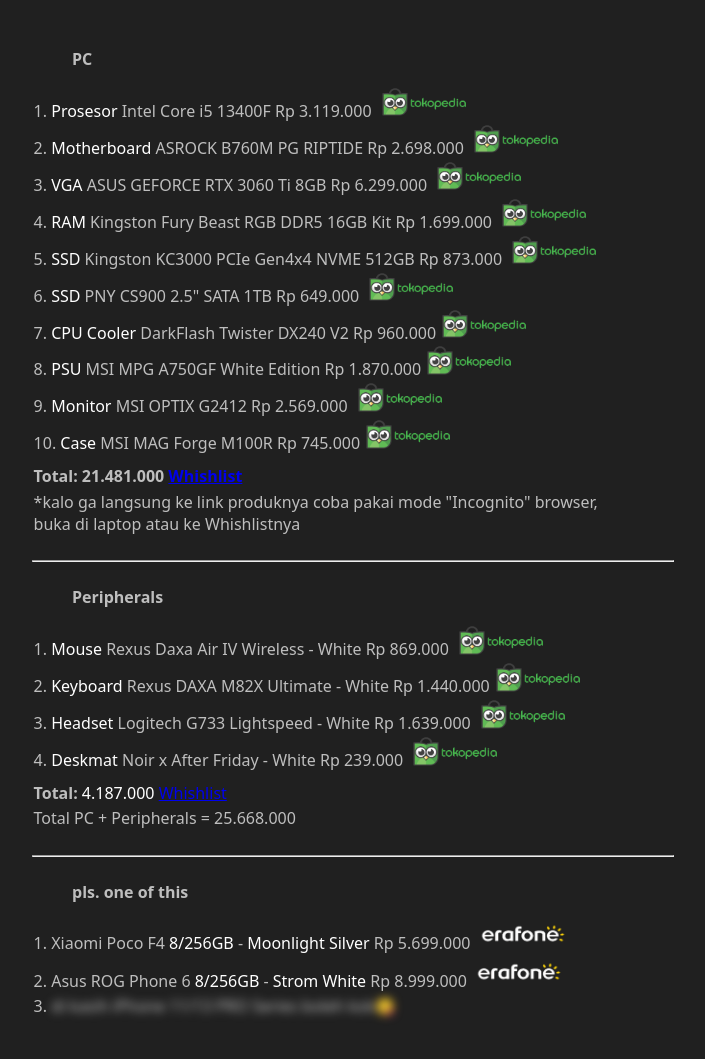
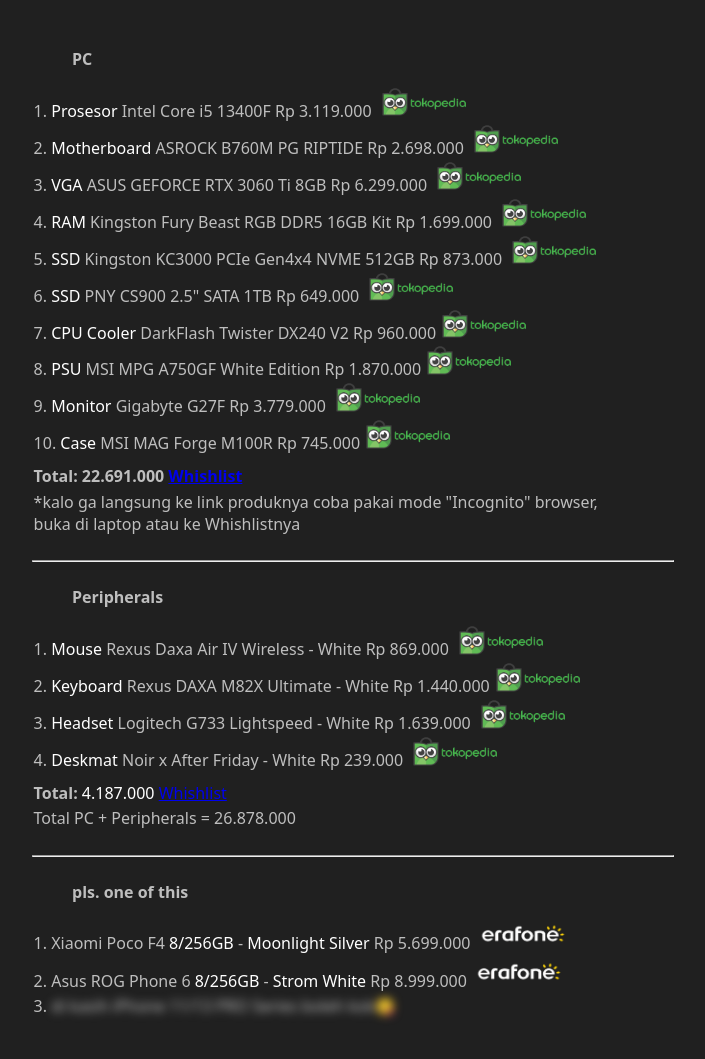
Before and after one commit to 12PIrlo/12pirlo.github.io, a plain HTML site: page List.html in a window 1280 px wide. Shown: the whole page, without its empty margins (308-1013 px from the left). Drawn offline with Linux system fonts and the light colour scheme.

Commit message:
Update List.html

```diff
--- a/List.html
+++ b/List.html
@@ -111,7 +111,9 @@
             padding: 0.1em;
         }
 
+
     </style>
+
 </head>
 <body>
 
@@ -130,10 +132,10 @@
         <li class="c-li"><span style="color: white;">SSD</span> PNY CS900 2.5" SATA 1TB Rp 649.000 <a href="https://tokopedia.link/ykQdhcXlyBb" target="_blank"><img src="tokped.png" alt=""></a></li>
         <li class="c-li"><span style="color: white;">CPU Cooler</span> DarkFlash Twister DX240 V2 Rp 960.000<a href="https://tokopedia.link/VpU7XpYlyBb" target="_blank"><img src="tokped.png" alt=""></a></li>
         <li class="c-li"><span style="color: white;">PSU</span> MSI MPG A750GF White Edition Rp 1.870.000<a href="https://tokopedia.link/Op1gMWAmyBb" target="_blank"><img src="tokped.png" alt=""></a></li>
-        <li class="c-li"><span style="color: white;">Monitor</span> MSI OPTIX G2412 Rp 2.569.000 <a href="https://tokopedia.link/TkpHVwEmyBb" target="_blank"><img src="tokped.png" alt=""></a></li>
+        <li class="c-li"><span style="color: white;">Monitor</span> Gigabyte G27F Rp 3.779.000 <a href="https://tokopedia.link/heRFS2oFNBb" target="_blank"><img src="tokped.png" alt=""></a></li>
         <li class="c-li"><span style="color: white;">Case</span> MSI MAG Forge M100R Rp 745.000<a href="https://tokopedia.link/VyLvyW9SBBb" target="_blank"><img src="tokped.png" alt=""></a></li>
         <div class="c-total1">
-        <li style="list-style: none;"> <strong>Total: 21.481.000 <a href="http://surl.li/jfplg" target="_blank">Whishlist</a></strong> <!-- bakal di pake buat macam - macam, terutama buat record video, kerjain tugas. kemarin record video buat tugas malah blue screen.--></li>
+        <li style="list-style: none;"> <strong>Total: 22.691.000 <a href="http://surl.li/jfplg" target="_blank">Whishlist</a></strong> <!-- bakal di pake buat macam - macam, terutama buat record video, kerjain tugas. kemarin record video buat tugas malah blue screen.--></li>
         <li style="list-style: none;">*kalo ga langsung ke link produknya coba pakai mode "Incognito" browser, buka di laptop atau ke Whishlistnya</li>
         </div>
         </div>
@@ -149,7 +151,7 @@
         <li class="c-li"><span style="color:white;">Deskmat</span> Noir x After Friday - White Rp 239.000 <a href="https://tokopedia.link/WbqNIpJXBBb" target="_blank"><img src="tokped.png" alt=""></a></li>
         <div class="c-total2">
          <li style="list-style: none;"><strong>Total: </strong> <span style="color: #ffffff;">4.187.000 </span><a href="http://surl.li/jdcqx" target="_blank">Whishlist</a></li>
-         <li style="list-style: none;">Total PC + Peripherals = 25.668.000</li>
+         <li style="list-style: none;">Total PC + Peripherals = 26.878.000</li>
         </div>
 
         <hr>
```
